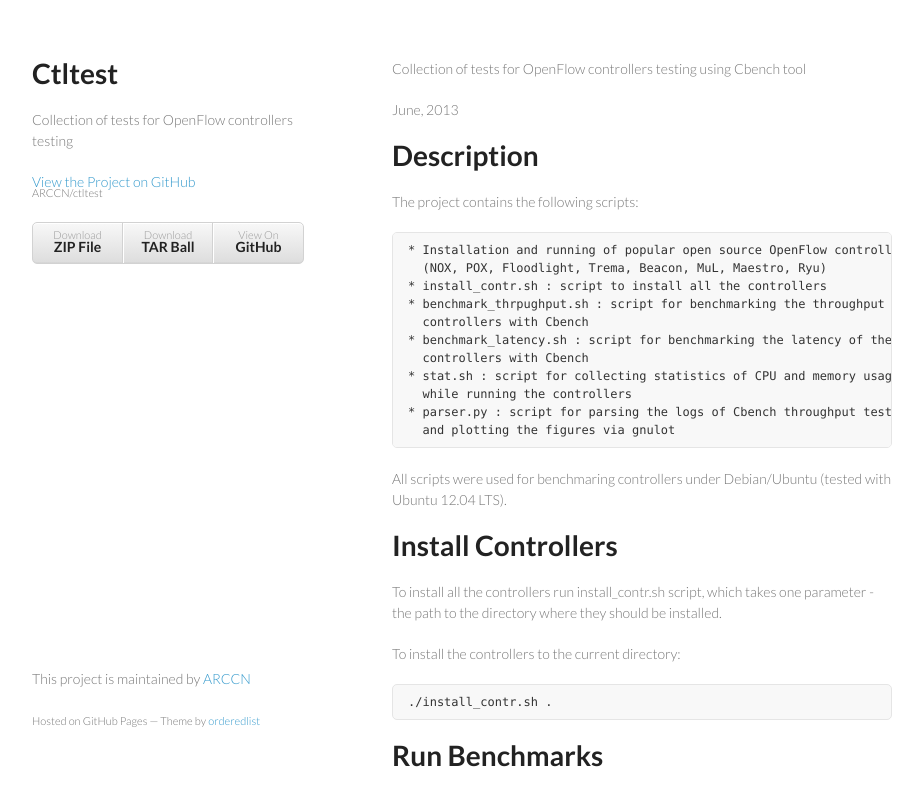
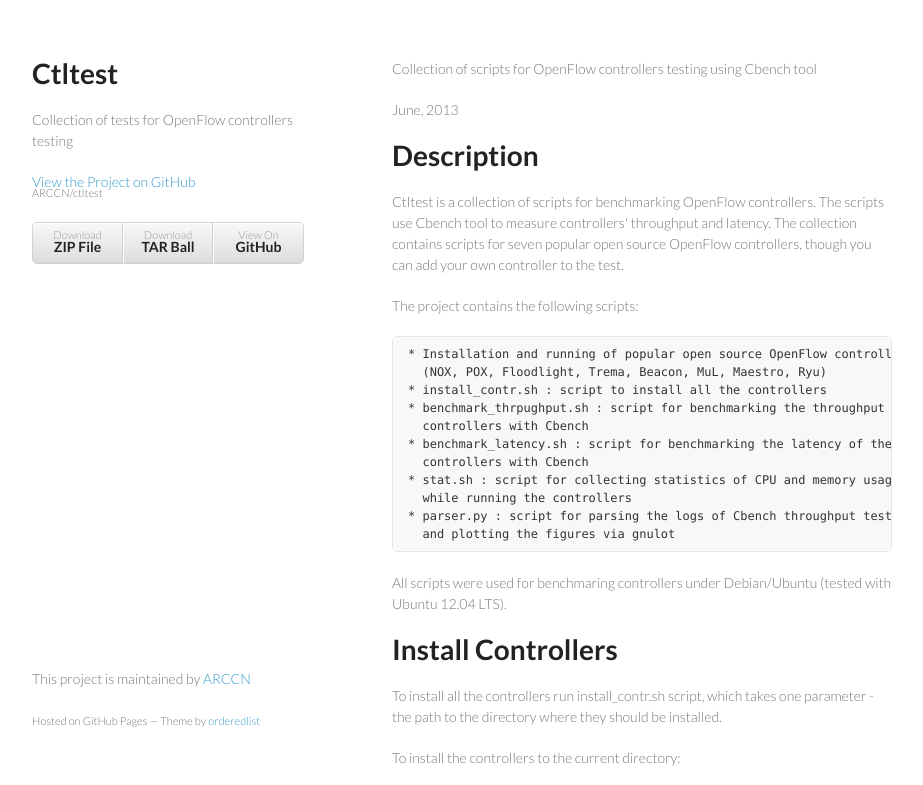
Before and after one commit to ARCCN/ctltest, a plain HTML site: page index.html in a window 1280 px wide. Shown: the top 785 px of the page, without its empty margins (178-1101 px from the left). Drawn offline with Linux system fonts and the light colour scheme.

Commit message:
Update index.html

```diff
--- a/index.html
+++ b/index.html
@@ -28,12 +28,17 @@
         </ul>
       </header>
       <section>
-        <p>Collection of tests for OpenFlow controllers testing using Cbench tool</p>
+        <p>Collection of scripts for OpenFlow controllers testing using Cbench tool</p>
 
 <p>June, 2013</p>
 
 <h1>
 <a name="description" class="anchor" href="#description"><span class="octicon octicon-link"></span></a>Description</h1>
+
+<p>Ctltest is a collection of scripts for benchmarking OpenFlow controllers.
+  The scripts use Cbench tool to measure controllers' throughput and
+  latency. The collection contains scripts for seven popular open source
+  OpenFlow controllers, though you can add your own controller to the test.</p>
 
 <p>The project contains the following scripts:</p>
 
```
